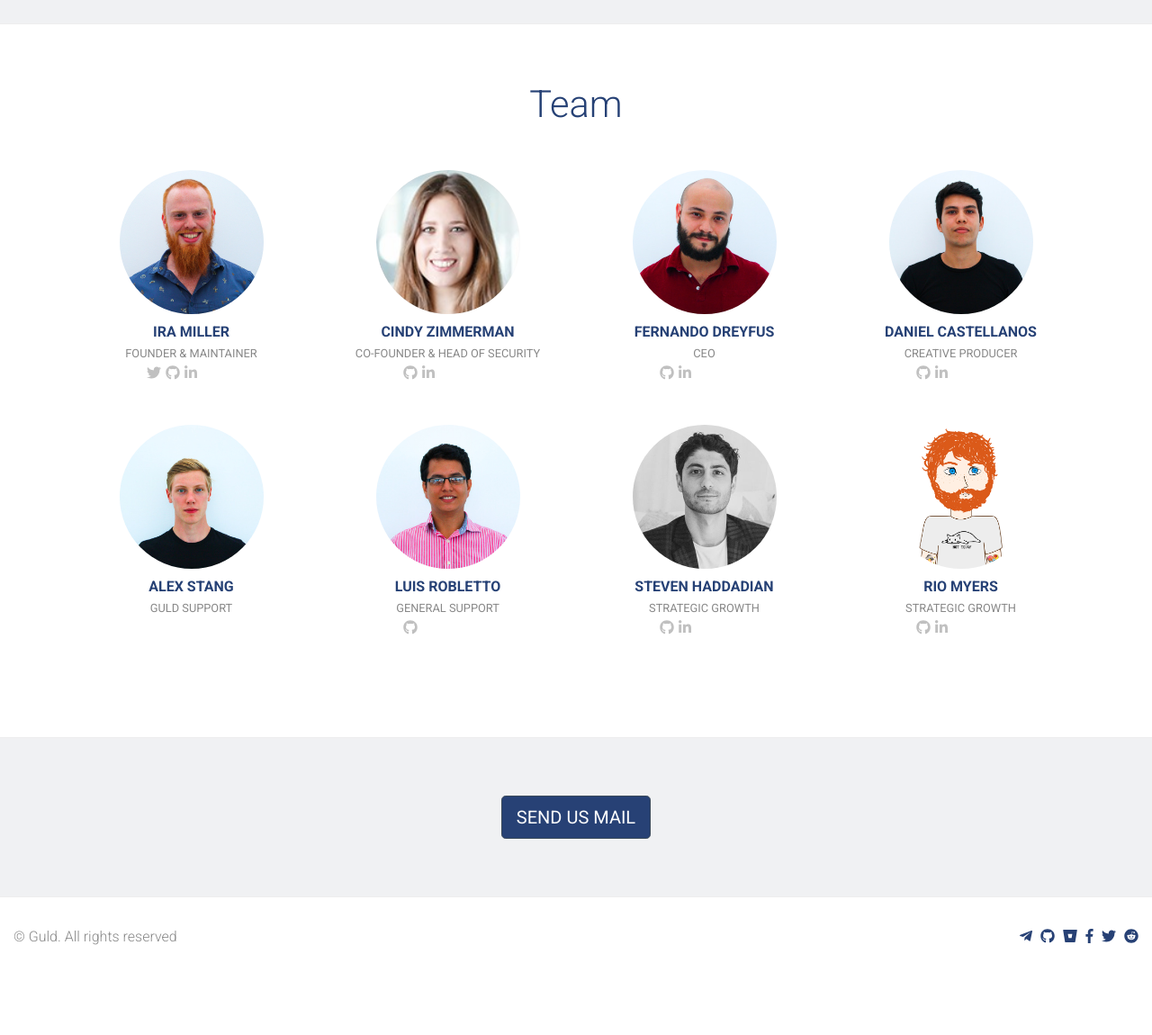
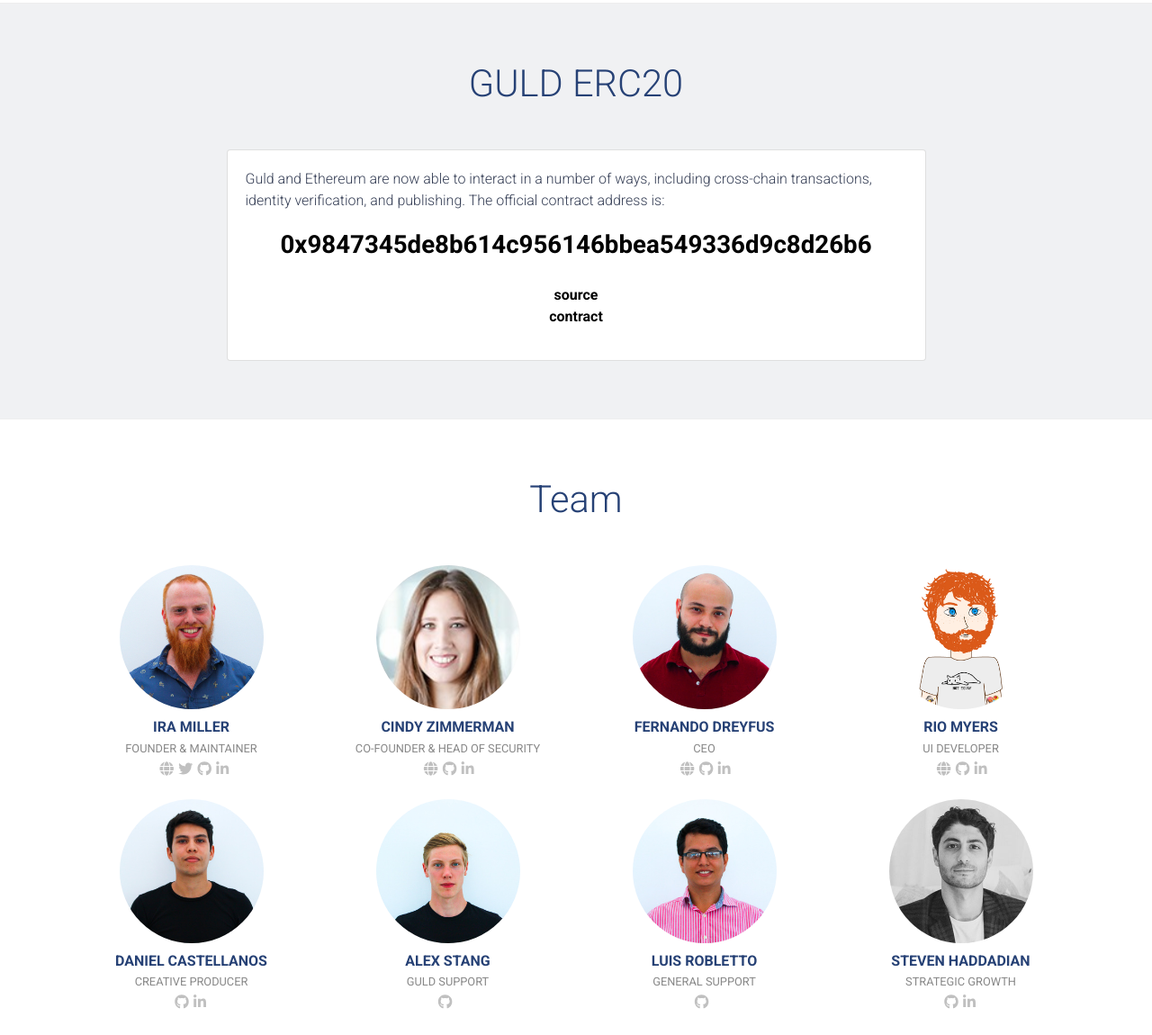
Before and after one commit to riomyers/io-http-guld.review, a plain HTML site: page index.html in a window 1280 px wide. Shown: the part 1236-2386 px from the top of the page at 90% size. Before the commit the page ends 2321 px from the top, so only its background shows below. Drawn offline with nearby package versions, Linux system fonts and the light colour scheme.

Commit message:
updated website

```diff
--- a/css/style.css
+++ b/css/style.css
@@ -2,8 +2,8 @@
 Template Name: GuldIO
 Description: HTML5 / CSS3 One Page
 Version: 1.0
-Author: guld & Rio Myers
-Website: https://chrissmejia.com & https://riomyers.com
+Author: Guld & Rio Myers
+Website: https://riomyers.com
 */
 body {
     font-family: 'Roboto', sans-serif;
@@ -24,16 +24,19 @@ h3 { margin-bottom: 1rem;}
     border-color: #3b4a5a;
 }
 
-a {color: #274175;}
+a {
+	white-space: normal;
+	color: #274175;
+}
 
 a:hover{text-decoration: none;}
 
-#section-about a, #section-gw a {
+#section-about a, #section-gw a, #section-erc20 a {
 	color: #000;
 	font-weight: bold;
 }
 
-#section-about a, #section-gw a:hover {color: #274175;}
+#section-about a:hover, #section-gw a:hover, #section-erc20 a:hover {color: #274175;}
 
 #section-gw span{color: darkblue;}
 
@@ -42,6 +45,11 @@ a:hover{text-decoration: none;}
 .btn:focus{box-shadow: none;}
 
 .mf{margin-top: 7px;}
+
+.limitWidth{
+	max-width: 70%;
+	margin: 0 auto;
+}
 
 pre {
 	background-color: #f7f7f7;
@@ -58,6 +66,7 @@ code{
 	background-color: #f7f7f7;
 	padding: .2em;
 }
+
 
 span.typed-cursor {
     font-size: 4.4rem;
@@ -85,6 +94,8 @@ span.typed-cursor {
 	height: 10rem;
     margin: 2rem 0 1.4rem;
 }
+
+.gulderc20{font-size: 1.73em;}
 
 .navbar {
     background: url("../img/bg.png") no-repeat center center fixed;
@@ -351,12 +362,23 @@ section {
     display: block;
 }
 
+/*
 .team .thumbnail .website .title {
     display: block;
 }
 
 .team .thumbnail:hover .title {
     display: none;
+}
+*/
+
+.teamsocial{
+	position: absolute;
+	left: 40%;
+	transform: translate(-40%);
+	max-width: 70%;
+	margin: auto;
+	display: flex;
 }
 
 .thumbnail img {
@@ -520,13 +542,13 @@ section {
 }
 
 .footer ul {
-    margin: 0;
-    float: right;
+	margin-top: 1em;
+	text-align: center;
 }
 
-.footer .row {
-    margin: 0;
-}
+.copytext{text-align: center;}
+
+.footer .row {margin: 0;}
 
 :root {
     --msg-content-height: 16.75rem;
@@ -844,6 +866,13 @@ section {
 }
 
 @media screen and (max-width: 48em) {
+	.limitWidth{max-width: 80%;}
+	#social a {
+    	font-size: 1rem;
+		width: 2.5rem;
+		height: 2.5rem;
+		margin: .5rem;
+    }
 	#section-network img {margin: 2rem;}
     #read_seminar {
         margin-top: 3rem;
@@ -863,6 +892,14 @@ section {
 }
 
 @media screen and (max-width: 28rem) {
+	.limitWidth{max-width: 90%;}
+	#social a {
+    	font-size: 1rem;
+		width: 2.5rem;
+		height: 2.5rem;
+		margin: .2rem;
+		margin-bottom: .5em;
+    }
     .header .text {
         font-size: 2rem;
     }
@@ -887,6 +924,7 @@ section {
 }
 
 @media screen and (max-width: 23.4rem) {
+	.limitWidth{max-width: 100%;}
     .seminar-countdown .time {
         height: 70px;
         width: 48px;
--- a/index.html
+++ b/index.html
@@ -38,7 +38,7 @@
 </head>
 
 <body id="page-top" data-spy="scroll" data-target=".navbar" data-offset="70">
-	<nav class="navbar sticky-top navbar-expand-sm navbar-light">
+	<nav class="navbar sticky-top navbar-expand-md navbar-light">
         <a class="navbar-brand" href="#page-top">
             <img id="logo" src="img/logo.svg" class="img-responsive" alt="Guld">
         </a>
@@ -47,9 +47,6 @@
 	   </button>
   		<div class="collapse navbar-collapse" id="navbarNav">
             <ul class="navbar-nav ml-auto">
-<!--                <li class="nav-item">
-                    <a class="nav-link" href="#section-about">About</a>
-                </li>-->
                 <li class="nav-item">
                     <a class="nav-link" href="https://guld.info">Papers</a>
                 </li>
@@ -62,9 +59,15 @@
                 <li class="nav-item">
                     <a class="nav-link" href="https://guld.gg">Games</a>
                 </li>
-<!--                <li class="nav-item">
+                <li class="nav-item">
+                    <a class="nav-link" href="#section-about">About</a>
+                </li>
+                 <li class="nav-item">
+                    <a class="nav-link" href="#section-erc20">GULD ERC20</a>
+                </li>
+               <li class="nav-item">
                     <a class="nav-link" href="#section-team">Team</a>
-                </li>-->
+                </li>
                 <li class="nav-item">
                     <a class="nav-link" href="#section-contact">Contact</a>
                 </li>
@@ -105,7 +108,7 @@
 
     <div class="container-fluid">
 
-        <section id="section-about" class="section-wrapper mf gray-bg">
+        <section id="section-about" class="section-wrapper mf">
             <div class="container">
                 <div class="row">
                     <div class="col-md-12">
@@ -116,19 +119,44 @@
                 </div>
 				  <div id="about" class="row">
 					<div class="col-md-12">
+						<div class="card bg-light">
+							<div class="card-body">
+
 					<p>Guld is a decentralized internet platform, which allows individuals to take control of their digital identity by controlling all of their digital data using a unified PGP keyring and an advanced blocktree data structure.</p>
 
 					<p>GULD is a utility token. It can be used to register user, group and device accounts to the guld p2p network, this is how you reserve a name in the <a href="docs/guld-name-service.pdf" download="">Guld Name Service (gns)</a>. Additionally GULD can be exchanged for GG tokens to be used in <a href="https://guld.gg">Guld Games</a>, or used as-is within the Guld network.</p>
-
-					<p>Guld and Ethereum are now able to interact in a number of ways, including cross-chain transactions, identity verification, and publishing. The official contract address is <a href="https://etherscan.io/token/0x9847345de8b614c956146bbea549336d9c8d26b6" target="_blank">0x9847345de8b614c956146bbea549336d9c8d26b6</a>. <a href="https://github.com/guldcoin/eguld" target="_blank">source</a> <a href="https://github.com/guldcoin/Documents-guld/blob/guld/legal/contract/template/Ethereum/ERC20_GULD_CONTRACT.md" target="_blank">contract</a></p>
-
-<!-- 					<p>The <strong>Guld Wallet</strong> lets you interact with the Guld ledger to manage your GULD tokens and any other Guld Network tokens.</p> -->
+					<!-- <p>The <strong>Guld Wallet</strong> lets you interact with the Guld ledger to manage your GULD tokens and any other Guld Network tokens.</p> -->
 					<p>For more information or if you have any questions regarding Guld please join our <a href="https://t.me/guldblocktree">Guld Telegram group</a>.</p>
-
+						</div><!--/.card-body-->
+					</div><!-- /.card -->
 					</div>
 	            </div>
             </div> <!-- .container -->
         </section> <!-- #section-about -->
+
+        <section id="section-erc20" class="section-wrapper gray-bg">
+            <div class="container">
+                <div class="row">
+                    <div class="col-md-12">
+                        <div class="section-title">
+                            <h1>GULD ERC20</h1>
+                        </div>
+                    </div>
+                </div>
+				  <div id="erc20" class="row">
+					<div class="col-md-12">
+						<div class="card limitWidth">
+							<div class="card-body">
+							<p>Guld and Ethereum are now able to interact in a number of ways, including cross-chain transactions, identity verification, and publishing. The official contract address is:<br>
+							<center><a class="gulderc20" href="https://etherscan.io/token/0x9847345de8b614c956146bbea549336d9c8d26b6">0x9847345de8b614c956146bbea549336d9c8d26b6</a><br>
+							<br><a href="https://github.com/guldcoin/eguld">source</a>
+							<br><a href="https://github.com/guldcoin/Documents-guld/blob/guld/legal/contract/template/Ethereum/ERC20_GULD_CONTRACT.md">contract</a></center></p>
+						</div><!--/.card-body-->
+					</div><!-- /.card -->
+					</div>
+	            </div>
+            </div> <!-- .container -->
+        </section> <!-- #section-erc20 -->
 
         <section id="section-team" class="section-wrapper team">
             <div class="container">
@@ -145,22 +173,26 @@
                         <figure class="thumbnail">
                             <img src="img/team/ira-miller.jpg" class="img-responsive" alt="Image">
                               <h3>Ira Miller
-                                  <small class="titulo">Founder & Maintainer</small>
-                                  <small class="social" style=""><ul style="max-width: 70%; margin: auto; display: flex;">
-                                    <li class="list-inline-item">
-                                      <a target="_blank" href="https://twitter.com/iravagecoins">
-                                        <i class="fab fa-twitter" style="font-size:16px;"></i>
-
+                                  <small class="title">Founder & Maintainer</small>
+                                  <small class="social">
+                                  <ul class="teamsocial">
+								  <li class="list-inline-item">
+                                      <a href="https://iramiller.com">
+                                        <i class="fas fa-globe" style="font-size:16px;"></i>
                                       </a>
                                     </li>
                                     <li class="list-inline-item">
-                                      <a target="_blank" href="https://github.com/isysd">
-                                        <i class="fab fa-github" style="font-size:16px;"></i>
-
+                                      <a href="https://twitter.com/iravagecoins">
+                                        <i class="fab fa-twitter" style="font-size:16px;"></i>
                                       </a>
                                     </li>
                                     <li class="list-inline-item">
-                                      <a target="_blank" href="https://linkedin.com/in/ira-miller-5352668">
+                                      <a href="https://github.com/isysd">
+                                        <i class="fab fa-github" style="font-size:16px;"></i>
+                                      </a>
+                                    </li>
+                                    <li class="list-inline-item">
+                                      <a href="https://linkedin.com/in/ira-miller-5352668">
                                         <i class="fab fa-linkedin-in" style="font-size:16px;"></i>
                                       </a>
                                     </li>
@@ -172,16 +204,21 @@
                         <figure class="thumbnail">
                             <img src="img/team/cindy.jpeg" class="img-responsive" alt="Image">
                               <h3>Cindy Zimmerman
-                                  <small class="titulo">Co-founder & Head of Security</small>
-                                  <small class="social"><ul style="max-width: 70%; margin: auto; display: flex;">
-                                    <li class="list-inline-item">
-                                      <a target="_blank" href="https://github.com/cindy-zimmerman">
-                                        <i class="fab fa-github" style="font-size:16px;"></i>
-
+                                  <small class="title">Co-founder & Head of Security</small>
+                                  <small class="social">
+                                  <ul class="teamsocial">
+								  <li class="list-inline-item">
+                                      <a href="https://tigoctm.com">
+                                        <i class="fas fa-globe" style="font-size:16px;"></i>
                                       </a>
                                     </li>
                                     <li class="list-inline-item">
-                                      <a target="_blank" href="https://www.linkedin.com/in/cindy-zimmerman-6ba7053/">
+                                      <a href="https://github.com/cindy-zimmerman">
+                                        <i class="fab fa-github" style="font-size:16px;"></i>
+                                      </a>
+                                    </li>
+                                    <li class="list-inline-item">
+                                      <a href="https://www.linkedin.com/in/cindy-zimmerman-6ba7053/">
                                         <i class="fab fa-linkedin-in" style="font-size:16px;"></i>
                                       </a>
                                     </li>
@@ -194,16 +231,48 @@
                         <figure class="thumbnail">
                             <img src="img/team/fernando.jpg" class="img-responsive" alt="Image">
                               <h3>Fernando Dreyfus
-                                  <small class="titulo">CEO</small>
-                                  <small class="social"><ul style="max-width: 70%; margin: auto; display: flex;">
-                                    <li class="list-inline-item">
-                                      <a target="_blank" href="https://github.com/ferdreyfus">
-                                        <i class="fab fa-github" style="font-size:16px;"></i>
-
+                                  <small class="title">CEO</small>
+                                  <small class="social">
+                                  <ul class="teamsocial">
+								  <li class="list-inline-item">
+                                      <a href="https://fernandodreyfus.com">
+                                        <i class="fas fa-globe" style="font-size:16px;"></i>
                                       </a>
                                     </li>
                                     <li class="list-inline-item">
-                                      <a target="_blank" href="https://www.linkedin.com/in/fdreyfus1">
+                                      <a href="https://github.com/ferdreyfus">
+                                        <i class="fab fa-github" style="font-size:16px;"></i>
+                                      </a>
+                                    </li>
+                                    <li class="list-inline-item">
+                                      <a href="https://www.linkedin.com/in/fdreyfus1">
+                                        <i class="fab fa-linkedin-in" style="font-size:16px;"></i>
+                                      </a>
+                                    </li>
+                                  </ul></small>
+                              </h3>
+                        </figure>
+                    </div>
+
+                    <div class="col-sm-6 col-md-3">
+                        <figure class="thumbnail">
+                            <img src="img/team/rio.jpg" class="img-responsive" alt="Image">
+                              <h3>Rio Myers
+                                  <small class="title">UI Developer</small>
+                                  <small class="social">
+                                  <ul class="teamsocial">
+								  <li class="list-inline-item">
+                                      <a href="https://riomyers.com">
+                                        <i class="fas fa-globe" style="font-size:16px;"></i>
+                                      </a>
+                                    </li>
+                                    <li class="list-inline-item">
+                                      <a href="https://github.com/riomyers">
+                                        <i class="fab fa-github" style="font-size:16px;"></i>
+                                      </a>
+                                    </li>
+                                    <li class="list-inline-item">
+                                      <a href="https://www.linkedin.com/in/riomyers">
                                         <i class="fab fa-linkedin-in" style="font-size:16px;"></i>
                                       </a>
                                     </li>
@@ -216,16 +285,16 @@
                         <figure class="thumbnail">
                             <img src="img/team/daniel.jpg" class="img-responsive" alt="Image">
                               <h3>Daniel Castellanos
-                                  <small class="titulo">Creative Producer</small>
-                                  <small class="social"><ul style="max-width: 70%; margin: auto; display: flex;">
+                                  <small class="title">Creative Producer</small>
+                                  <small class="social">
+                                  <ul class="teamsocial">
                                     <li class="list-inline-item">
-                                      <a target="_blank" href="https://github.com/srcreativo">
+                                      <a href="https://github.com/srcreativo">
                                         <i class="fab fa-github" style="font-size:16px;"></i>
-
                                       </a>
                                     </li>
                                     <li class="list-inline-item">
-                                      <a target="_blank" href="https://www.linkedin.com/in/danielcreativo">
+                                      <a href="https://www.linkedin.com/in/danielcreativo">
                                         <i class="fab fa-linkedin-in" style="font-size:16px;"></i>
                                       </a>
                                     </li>
@@ -238,8 +307,14 @@
                         <figure class="thumbnail">
                             <img src="img/team/alex.jpg" class="img-responsive" alt="Image">
                               <h3>Alex Stang
-                                  <small class="titulo">Guld Support</small>
-                                  <small class="social"><ul style="max-width: 70%; margin: auto; display: flex;">
+                                  <small class="title">Guld Support</small>
+                                  <small class="social">
+                                  <ul class="teamsocial">
+                                    <li class="list-inline-item">
+                                      <a href="https://github.com/alexstang">
+                                        <i class="fab fa-github" style="font-size:16px;"></i>
+                                      </a>
+                                    </li>
                                   </ul></small>
                               </h3>
                         </figure>
@@ -249,12 +324,12 @@
                         <figure class="thumbnail">
                             <img src="img/team/luis.jpg" class="img-responsive" alt="Image">
                               <h3>Luis Robletto
-                                  <small class="titulo">General Support</small>
-                                  <small class="social"><ul style="max-width: 70%; margin: auto; display: flex;">
+                                  <small class="title">General Support</small>
+                                  <small class="social">
+                                  <ul class="teamsocial">
                                     <li class="list-inline-item">
-                                      <a target="_blank" href="https://github.com/lewi507">
+                                      <a href="https://github.com/lewi507">
                                         <i class="fab fa-github" style="font-size:16px;"></i>
-
                                       </a>
                                     </li>
                                   </ul></small>
@@ -266,38 +341,16 @@
                         <figure class="thumbnail">
                             <img src="img/team/steven.jpg" class="img-responsive" alt="Image">
                               <h3>Steven Haddadian
-                                  <small class="titulo">Strategic Growth</small>
-                                  <small class="social"><ul style="max-width: 70%; margin: auto; display: flex;">
+                                  <small class="title">Strategic Growth</small>
+                                  <small class="social">
+                                  <ul class="teamsocial">
                                     <li class="list-inline-item">
-                                      <a target="_blank" href="https://github.com/stevenhaddadian">
+                                      <a href="https://github.com/stevenhaddadian">
                                         <i class="fab fa-github" style="font-size:16px;"></i>
-
                                       </a>
                                     </li>
                                     <li class="list-inline-item">
-                                      <a target="_blank" href="https://www.linkedin.com/in/stevenhaddadian">
-                                        <i class="fab fa-linkedin-in" style="font-size:16px;"></i>
-                                      </a>
-                                    </li>
-                                  </ul></small>
-                              </h3>
-                        </figure>
-                    </div>
-
-                    <div class="col-sm-6 col-md-3">
-                        <figure class="thumbnail">
-                            <img src="img/team/rio.jpg" class="img-responsive" alt="Image">
-                              <h3>Rio Myers
-                                  <small class="titulo">Strategic Growth</small>
-                                  <small class="social"><ul style="max-width: 70%; margin: auto; display: flex;">
-                                    <li class="list-inline-item">
-                                      <a target="_blank" href="https://github.com/riomyers">
-                                        <i class="fab fa-github" style="font-size:16px;"></i>
-
-                                      </a>
-                                    </li>
-                                    <li class="list-inline-item">
-                                      <a target="_blank" href="https://www.linkedin.com/in/riomyers">
+                                      <a href="https://www.linkedin.com/in/stevenhaddadian">
                                         <i class="fab fa-linkedin-in" style="font-size:16px;"></i>
                                       </a>
                                     </li>
@@ -325,11 +378,9 @@
 
         <footer class="footer">
             <div class="row">
-                <div class="col-8">
+	            <div class="col-12">
                     <div class="copytext">&copy; Guld. All rights reserved</div>
-                </div>
-                <div class="col-4">
-                    <ul class="list-inline">
+                    <ul class="list-inline center">
                         <li class="list-inline-item">
                             <a href="https://t.me/guldblocktree">
                                 <i class="fab fa-telegram-plane"></i>
@@ -361,7 +412,7 @@
                             </a>
                         </li>
                     </ul>
-                </div>
+	            </div>
             </div>
         </footer>
         <!-- .footer -->
```
Also changed, not shown: js/script.js (+0 -12 lines).
